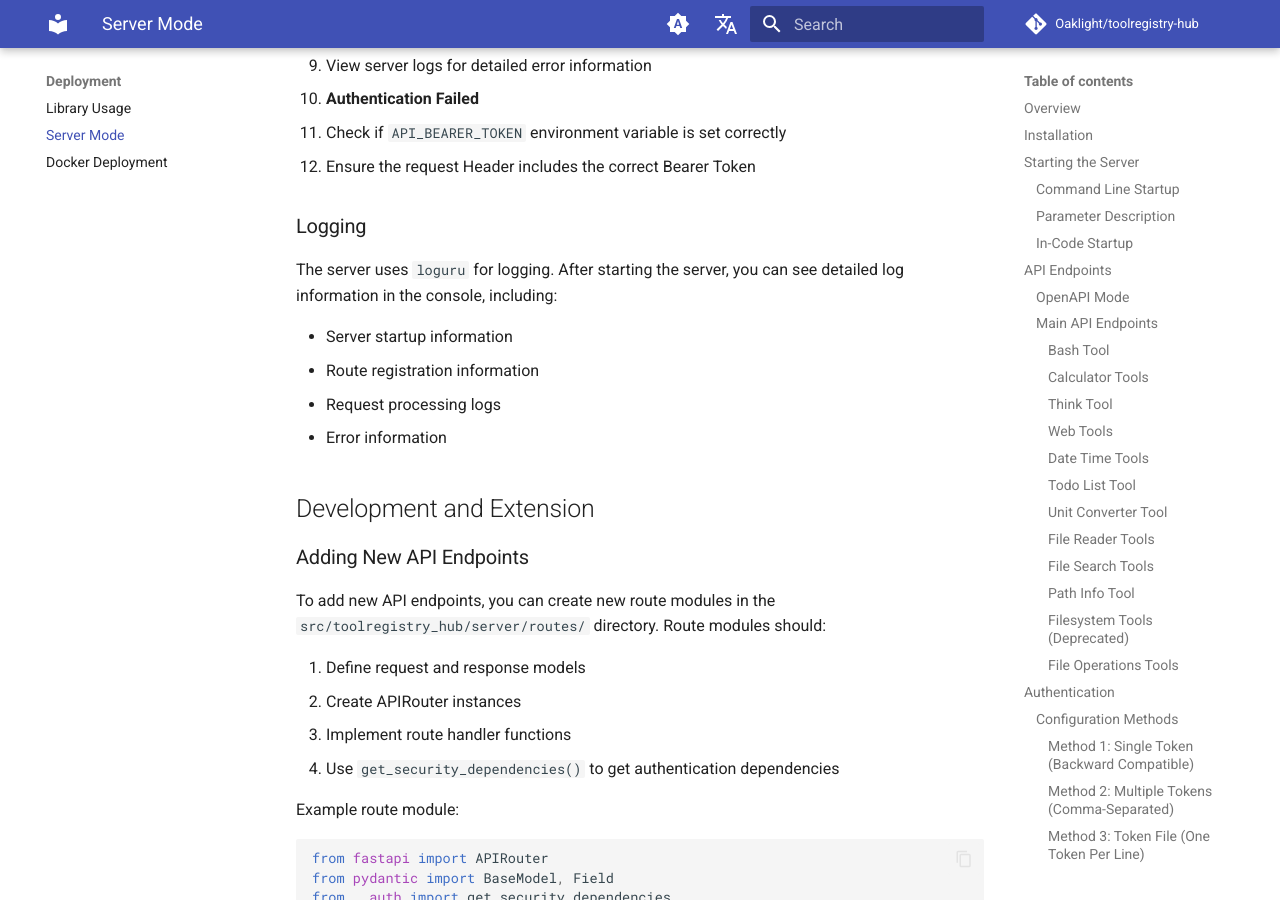
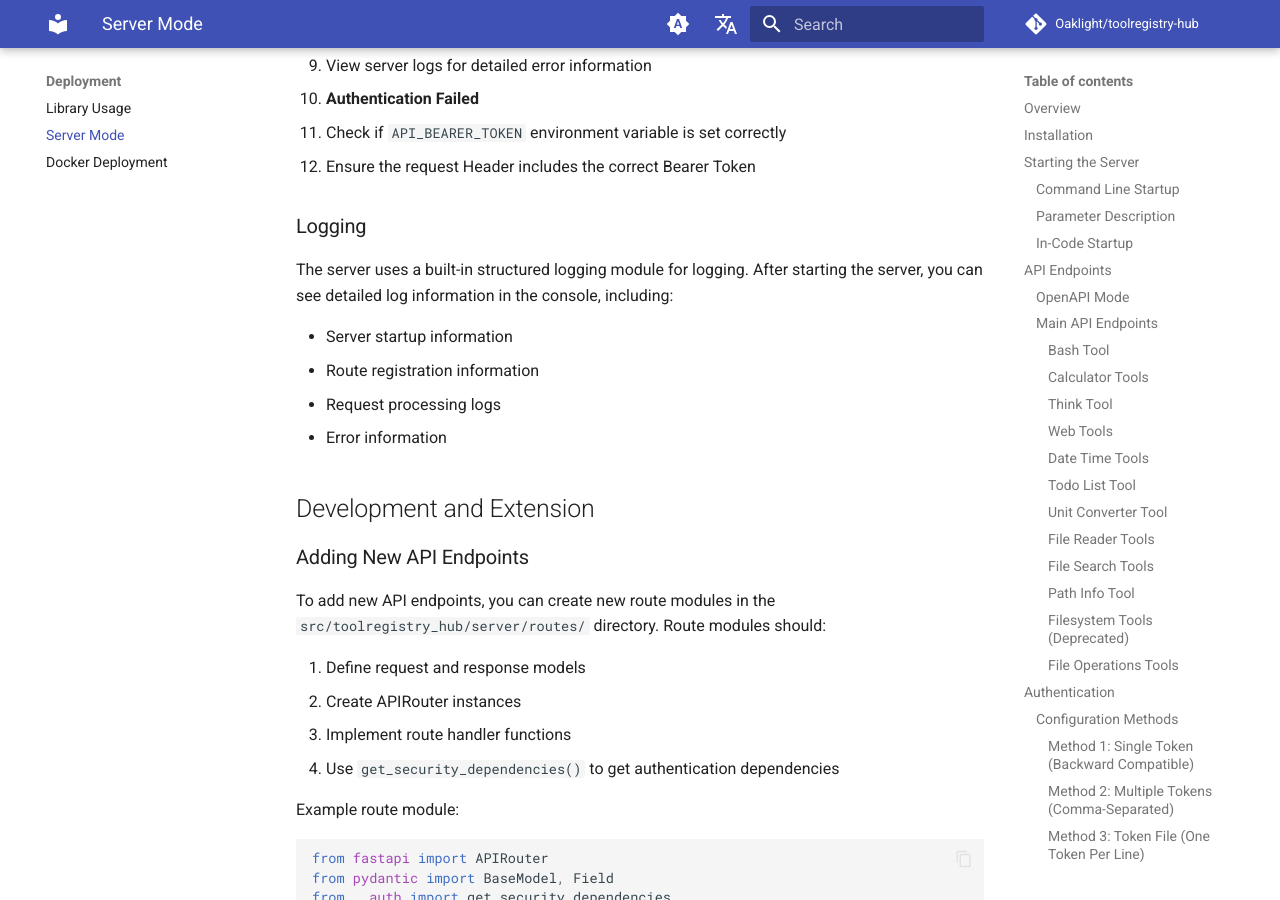
Before and after one commit to Oaklight/toolregistry-hub, an MkDocs documentation site: the page built from docs/server.md, in a window 1280 px wide and 900 px high, scrolled down 9749 px. Built offline with MkDocs 1.6.1 and Material for MkDocs 9.7.7, drawn with Linux system fonts in a browser that asks for light colours; comment, search, counter and statistics services are not loaded.

Commit message:
docs: update logging reference from loguru to built-in structured logging

```diff
--- a/docs/server.md
+++ b/docs/server.md
@@ -412,7 +412,7 @@ The following environment variables are used by specific tools. Tools with missi
 
 ### Logging
 
-The server uses `loguru` for logging. After starting the server, you can see detailed log information in the console, including:
+The server uses a built-in structured logging module for logging. After starting the server, you can see detailed log information in the console, including:
 
 - Server startup information
 - Route registration information
```
